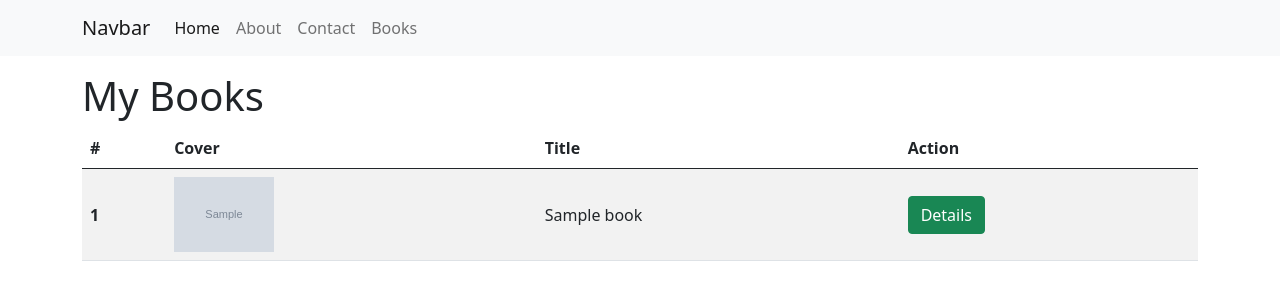
After one commit to fityannugroho/ci4app, a CodeIgniter 4 app: template app/Views/books/index.php in a window 1280 px wide. The commit adds this page. Shown: the top 300 px of the page. Run offline with PHP 8.4 and a stand-in for CodeIgniter, Linux system fonts and the light colour scheme; the template is opened without the code that fills it: most values are stand-ins (such as "Sample title", 1, 10 or a date in 2020); grey boxes marked "Sample" are stand-in pictures; some libraries are stand-ins or nearby versions.

Commit message:
add book model & books view

```diff
--- a/app/Controllers/Home.php
+++ b/app/Controllers/Home.php
@@ -6,6 +6,6 @@ class Home extends BaseController
 {
 	public function index()
 	{
-		echo view('welcome_message');
+		return view('welcome_message');
 	}
 }
--- a/app/Controllers/Pages.php
+++ b/app/Controllers/Pages.php
@@ -7,7 +7,7 @@ class Pages extends BaseController
     public function index()
     {
         $data = [
-            'title' => 'Beranda'
+            'title' => 'Home'
         ];
 
         return view('pages/home', $data);
--- /dev/null
+++ b/app/Views/books/index.php
@@ -0,0 +1,35 @@
+<?= $this->extend('layout/template'); ?>
+
+<?= $this->section('content'); ?>
+<div class="container mt-3">
+    <div class="row">
+        <div class="col">
+            <h1>My Books</h1>
+            <table class="table table-striped">
+                <thead>
+                    <tr>
+                        <th scope="col">#</th>
+                        <th scope="col">Cover</th>
+                        <th scope="col">Title</th>
+                        <th scope="col">Action</th>
+                    </tr>
+                </thead>
+                <tbody>
+                    <?php $i = 1; ?>
+                    <?php foreach ($books as $book) : ?>
+                        <tr>
+                            <th scope="row"><?= $i; ?></th>
+                            <td><img src="/assets/images/<?= $book['cover']; ?>" width="100" alt="book_cover" class=".book-cover"></td>
+                            <td><?= $book['title']; ?></td>
+                            <td>
+                                <a href="" class="btn btn-success">Details</a>
+                            </td>
+                        </tr>
+                        <?php $i++; ?>
+                    <?php endforeach; ?>
+                </tbody>
+            </table>
+        </div>
+    </div>
+</div>
+<?= $this->endSection(); ?>
--- a/app/Views/layout/navbar.php
+++ b/app/Views/layout/navbar.php
@@ -9,6 +9,7 @@
                 <a class="nav-link active" aria-current="page" href="<?= base_url('/'); ?>">Home</a>
                 <a class="nav-link" href="<?= base_url('/pages/about'); ?>">About</a>
                 <a class="nav-link" href="<?= base_url('/pages/contact'); ?>">Contact</a>
+                <a class="nav-link" href="<?= base_url('/books'); ?>">Books</a>
             </div>
         </div>
     </div>
--- a/app/Views/layout/template.php
+++ b/app/Views/layout/template.php
@@ -8,7 +8,8 @@
 
     <!-- Bootstrap CSS -->
     <link href="https://cdn.jsdelivr.net/npm/bootstrap@5.0.2/dist/css/bootstrap.min.css" rel="stylesheet" integrity="sha384-EVSTQN3/azprG1Anm3QDgpJLIm9Nao0Yz1ztcQTwFspd3yD65VohhpuuCOmLASjC" crossorigin="anonymous">
-
+    <!-- Custom CSS -->
+    <link rel="stylesheet" href="/styles/style.css">
     <title><?= $title; ?></title>
 </head>
 
--- a/app/Views/pages/about.php
+++ b/app/Views/pages/about.php
@@ -4,7 +4,7 @@
 
 <div class="container mt-3">
     <div class="row">
-        <div class="column">
+        <div class="col">
             <h1>About Me</h1>
             <p>Lorem, ipsum dolor sit amet consectetur adipisicing elit. Consectetur, doloribus numquam ullam magni veritatis quibusdam voluptatem autem veniam est repellat, adipisci nulla aspernatur voluptatibus aut quia. Eius ipsum repellendus pariatur!</p>
         </div>
--- a/app/Views/pages/contact.php
+++ b/app/Views/pages/contact.php
@@ -4,7 +4,7 @@
 
 <div class="container mt-3">
     <div class="row">
-        <div class="column">
+        <div class="col">
             <h1>Contact Us</h1>
             <?php foreach ($addresses as $address) : ?>
                 <div class="card" style="width: 18rem;">
--- a/app/Views/pages/home.php
+++ b/app/Views/pages/home.php
@@ -4,7 +4,7 @@
 
 <div class="container mt-3">
     <div class="row">
-        <div class="column">
+        <div class="col">
             <h1>Ini adalah home</h1>
         </div>
     </div>
--- /dev/null
+++ b/public/styles/style.css
@@ -0,0 +1,7 @@
+.book-cover {
+    width: 100px;
+}
+
+.table > tbody > tr > * {
+    vertical-align: middle;
+}
```
Also changed, not shown: app/Controllers/Books.php (added, +27 -0 lines), app/Models/BookModel.php (added, +12 -0 lines), public/assets/images/SKL-K11-ERL-MNDR-BIO17_3.jpg (added), public/assets/images/SKL-K11-ERL-PLJR-ENG17_3.jpg (added), public/assets/images/SKL-K11-ERL-PLJR-KIM16_3.jpg (added), public/assets/images/SKL-K11-ESS-ESPS-ENG19_3.jpg (added), public/assets/images/SKL-K11-GRF-SJRH-KUR13_3.jpg (added).
